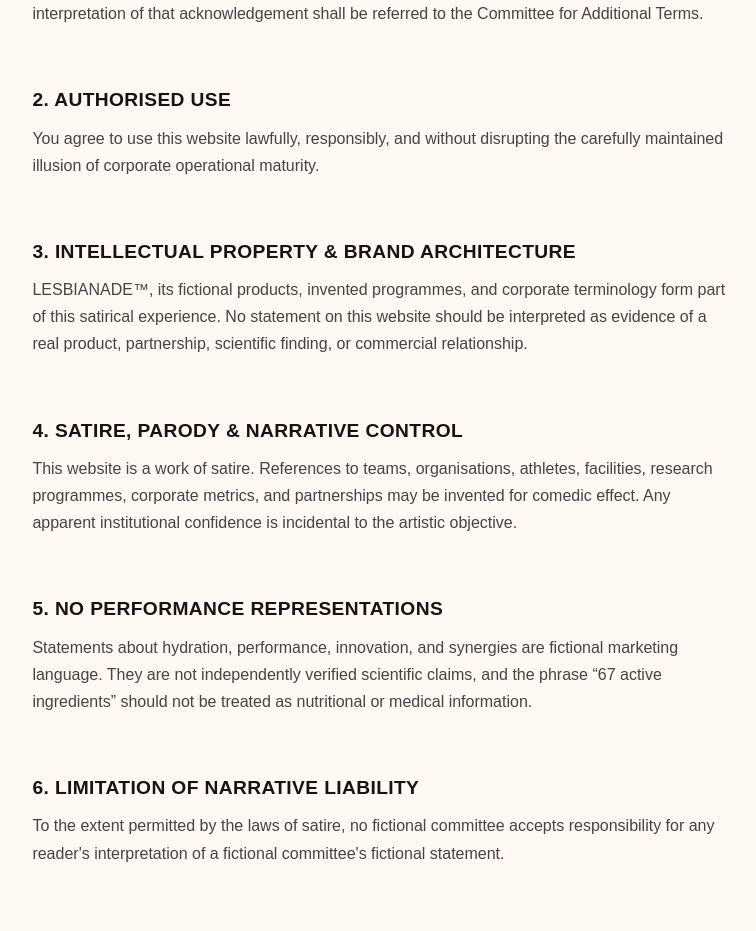
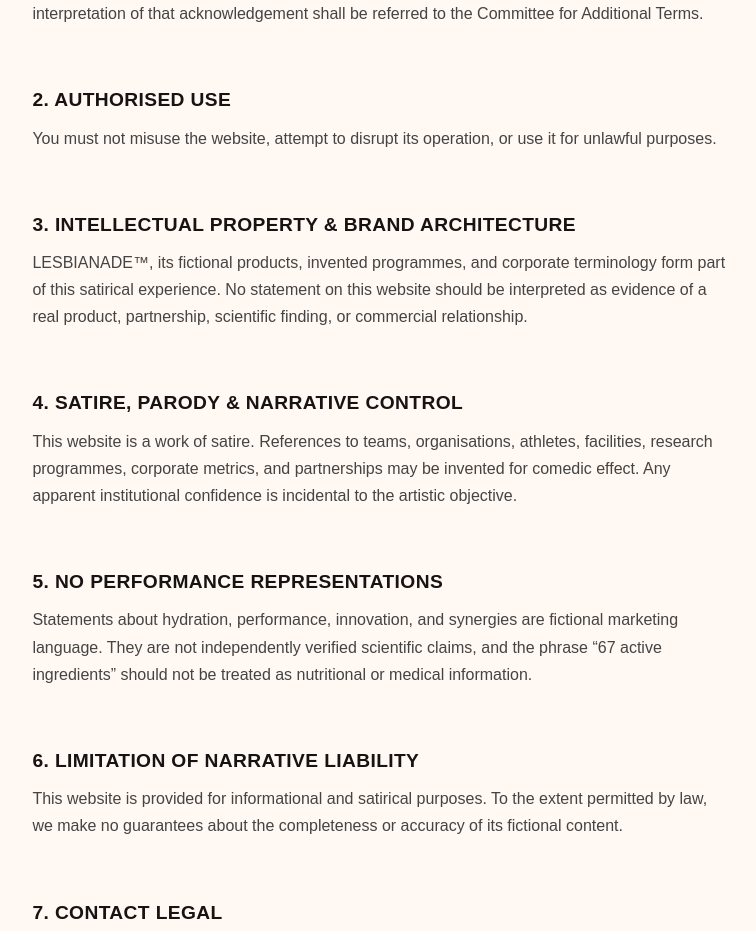
Before and after one commit to OWelton-Rosie/LESBIANADE.com, a SvelteKit app: page /legal/terms in a window 1280 px wide. Shown: the part 1020-1951 px from the top of the page, without its empty margins (260-1016 px from the left). Built offline with nearby package versions, Linux system fonts and the light colour scheme.

Commit message:
Make company copy more credible

```diff
--- a/src/routes/legal/terms/+page.svelte
+++ b/src/routes/legal/terms/+page.svelte
@@ -15,7 +15,7 @@
 	<h2>1. ACCEPTANCE OF THE EXPERIENCE</h2>
 	<p>By accessing this website, you acknowledge that you have accessed this website. Any further interpretation of that acknowledgement shall be referred to the Committee for Additional Terms.</p>
 	<h2>2. AUTHORISED USE</h2>
-	<p>You agree to use this website lawfully, responsibly, and without disrupting the carefully maintained illusion of corporate operational maturity.</p>
+	<p>You must not misuse the website, attempt to disrupt its operation, or use it for unlawful purposes.</p>
 	<h2>3. INTELLECTUAL PROPERTY &amp; BRAND ARCHITECTURE</h2>
 	<p>LESBIANADE™, its fictional products, invented programmes, and corporate terminology form part of this satirical experience. No statement on this website should be interpreted as evidence of a real product, partnership, scientific finding, or commercial relationship.</p>
 	<h2>4. SATIRE, PARODY &amp; NARRATIVE CONTROL</h2>
@@ -23,7 +23,7 @@
 	<h2>5. NO PERFORMANCE REPRESENTATIONS</h2>
 	<p>Statements about hydration, performance, innovation, and synergies are fictional marketing language. They are not independently verified scientific claims, and the phrase “67 active ingredients” should not be treated as nutritional or medical information.</p>
 	<h2>6. LIMITATION OF NARRATIVE LIABILITY</h2>
-	<p>To the extent permitted by the laws of satire, no fictional committee accepts responsibility for any reader's interpretation of a fictional committee's fictional statement.</p>
+	<p>This website is provided for informational and satirical purposes. To the extent permitted by law, we make no guarantees about the completeness or accuracy of its fictional content.</p>
 	<h2>7. CONTACT LEGAL</h2>
 	<p>Questions regarding this fictional document may be directed to <a href="mailto:legal@lesbianade.com">legal@lesbianade.com</a>. Please allow 5 business days for a non-binding acknowledgement.</p>
 </article>
```
